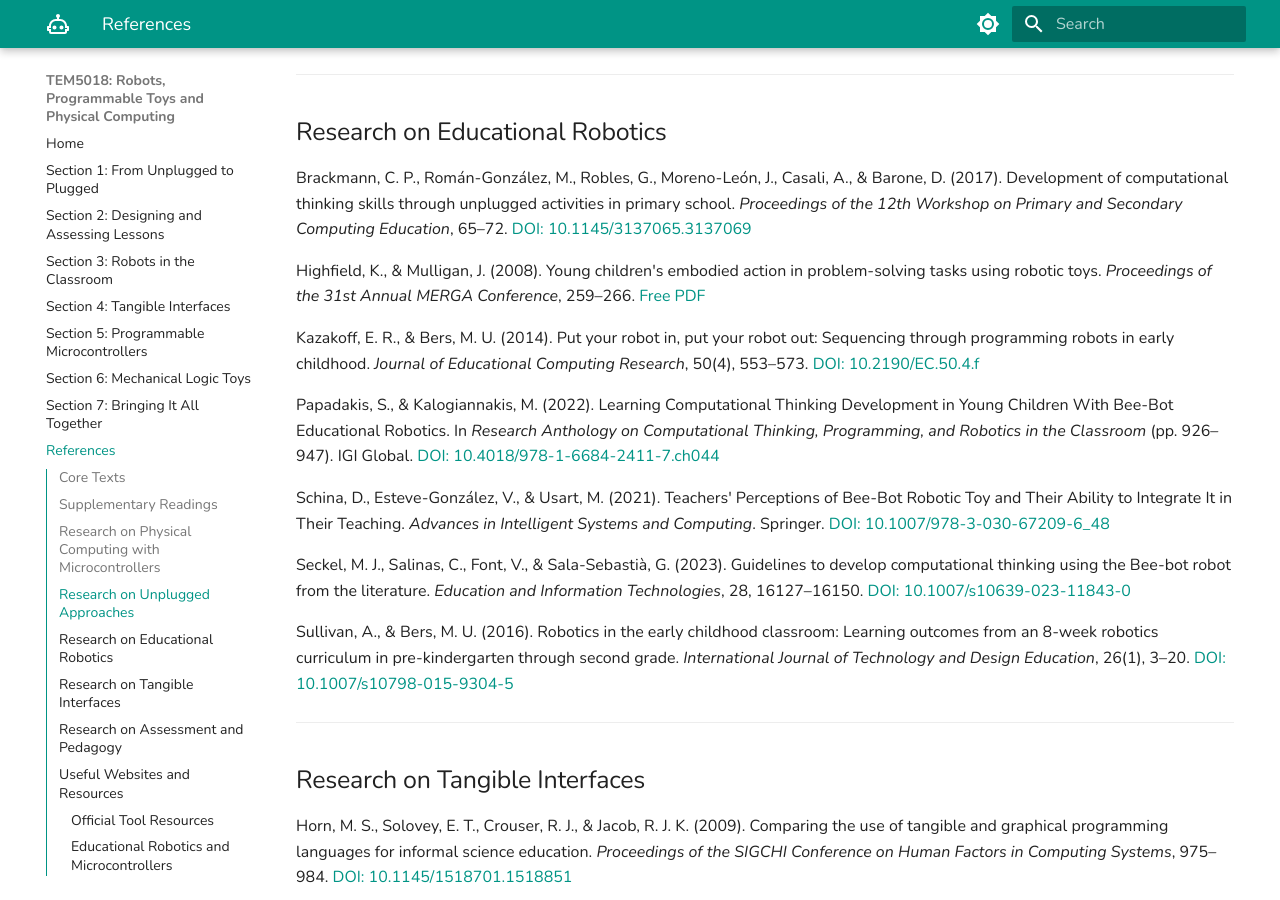
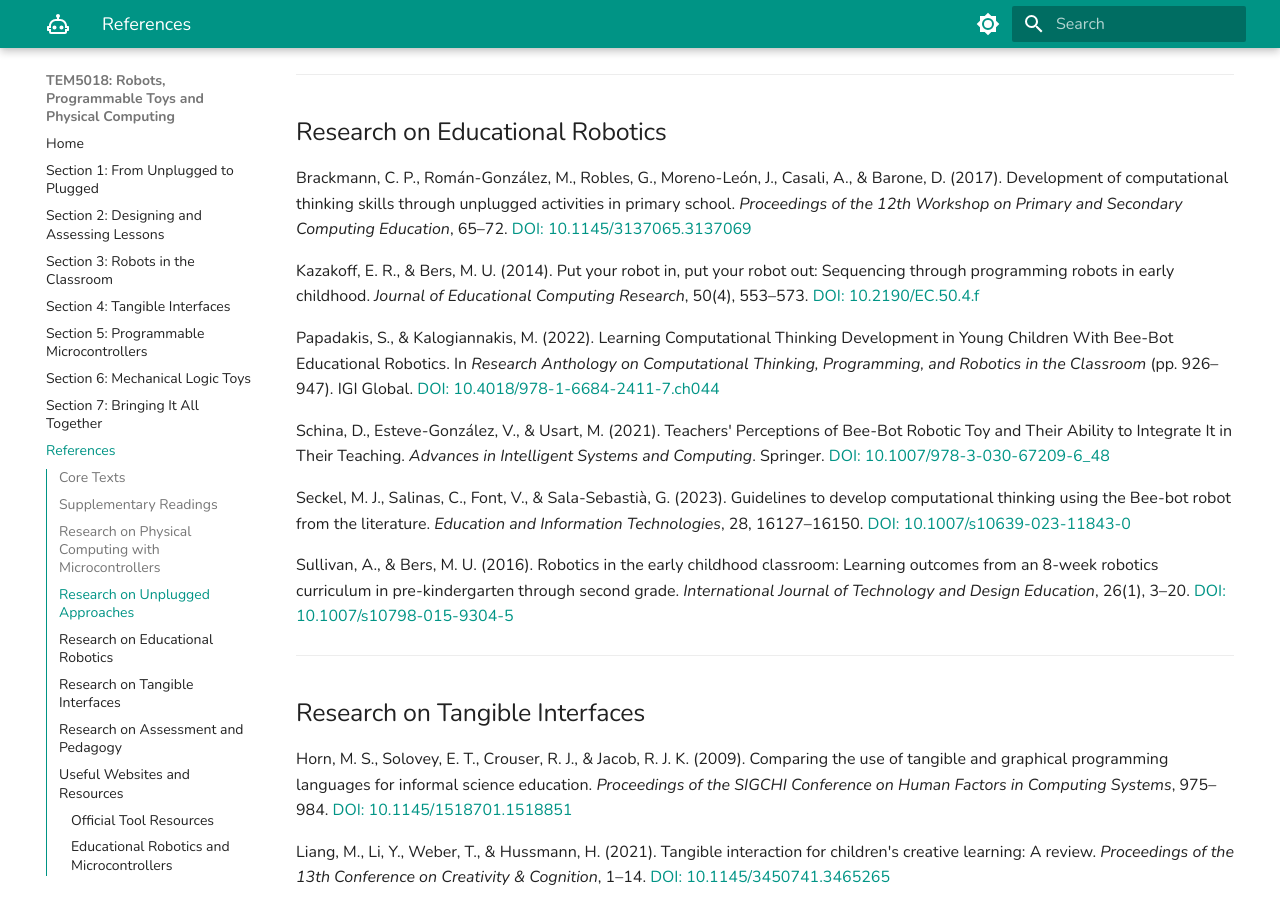
Before and after one commit to ccolo01/tem5018, an MkDocs documentation site: the page built from docs/references.md, in a window 1280 px wide and 900 px high, scrolled down 1550 px. Built offline with MkDocs 1.6.1 and Material for MkDocs 9.7.7, drawn with Linux system fonts in a browser that asks for light colours.

Commit message:
Update references.md

```diff
--- a/docs/references.md
+++ b/docs/references.md
@@ -55,8 +55,6 @@ del Olmo-Muñoz, J., Cózar-Gutiérrez, R., & González-Calero, J. A. (2020). Co
 ## Research on Educational Robotics
 
 Brackmann, C. P., Román-González, M., Robles, G., Moreno-León, J., Casali, A., & Barone, D. (2017). Development of computational thinking skills through unplugged activities in primary school. *Proceedings of the 12th Workshop on Primary and Secondary Computing Education*, 65–72. [DOI: 10.1145/3137065.3137069](https://doi.org/10.1145/3137065.3137069)
-
-Highfield, K., & Mulligan, J. (2008). Young children's embodied action in problem-solving tasks using robotic toys. *Proceedings of the 31st Annual MERGA Conference*, 259–266. [Free PDF](https://files.eric.ed.gov/fulltext/ED503746.pdf)
 
 Kazakoff, E. R., & Bers, M. U. (2014). Put your robot in, put your robot out: Sequencing through programming robots in early childhood. *Journal of Educational Computing Research*, 50(4), 553–573. [DOI: 10.2190/EC.50.4.f](https://doi.org/10.2190/EC.50.4.f)
 
```
